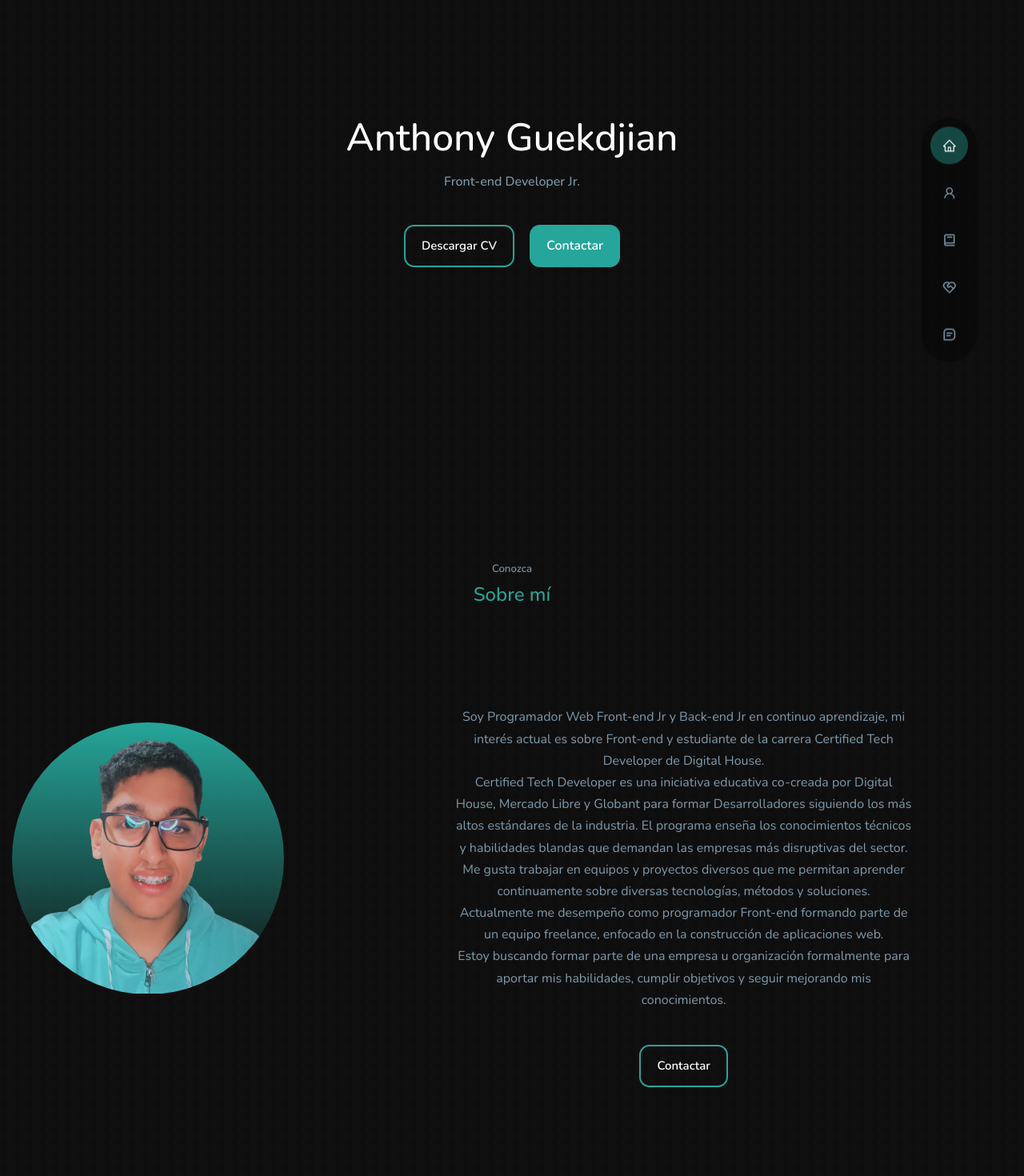
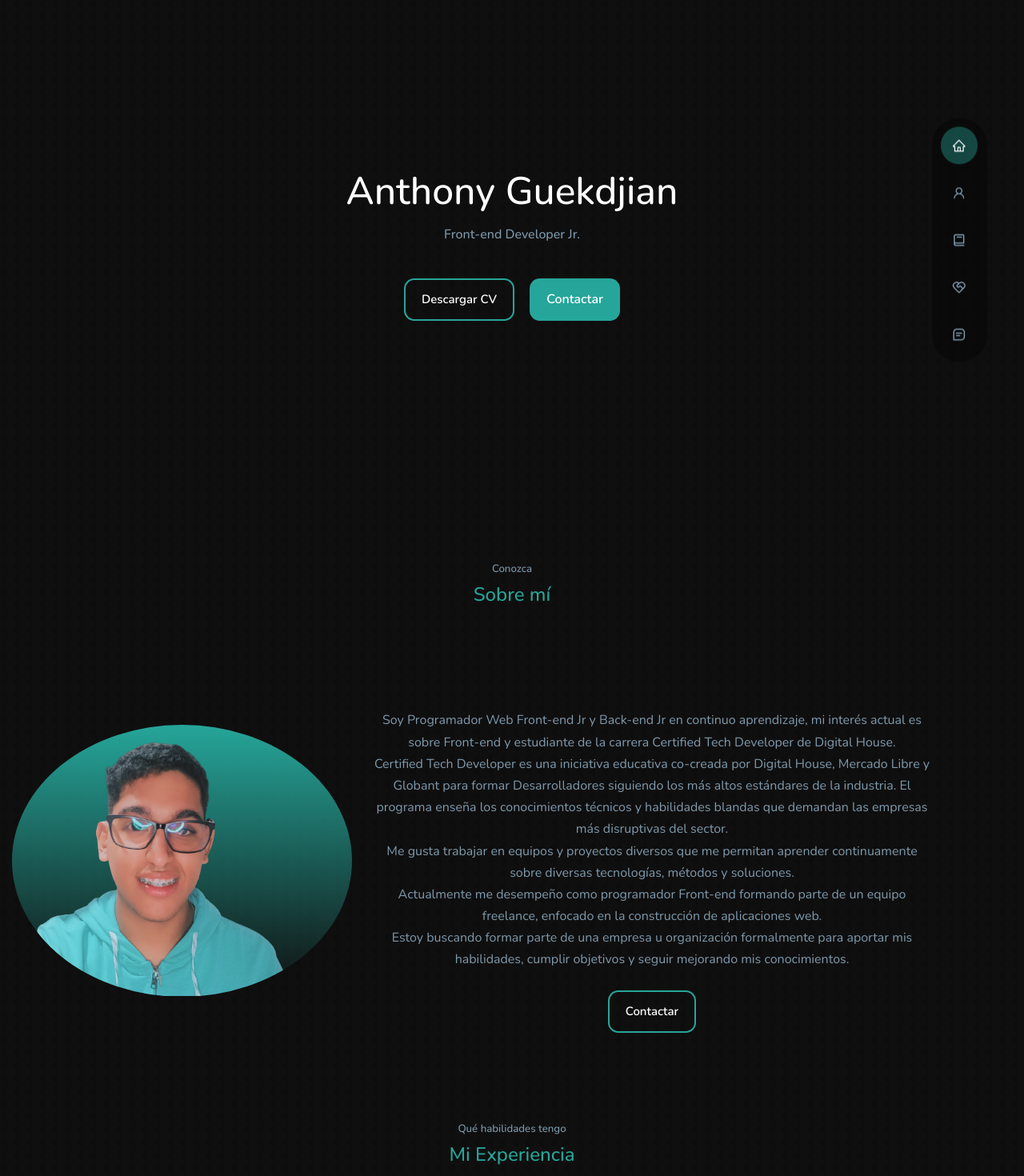
Before and after one commit to AGuekdjian/Portfolio, a React (Vite) app: page / in a window 1280 px wide. Shown: the part 100-1570 px from the top of the page at 80% size. Built offline with nearby package versions, Linux system fonts and the light colour scheme.

Commit message:
Se modifican estilos para diferentes dispositivos

```diff
--- a/src/components/about/About.jsx
+++ b/src/components/about/About.jsx
@@ -4,7 +4,7 @@ import ME from '/me-about.png'
 
 const About = () => {
     return (
-        <section id='about'>
+        <section id='about' className='section-about-fix'>
             <h5>Conozca</h5>
             <h2>Sobre mí</h2>
             <div className='container about__container'>
--- a/src/components/about/about.css
+++ b/src/components/about/about.css
@@ -38,39 +38,28 @@
     margin: 1.5rem 0;
 }
 
-
-
-
-/* =============  MEDIA QUERIES (MEDIUM DEVICES)  =============*/
-@media screen and (min-width: 1024px) {
-    .about__container {
-        grid-template-columns: repeat(2, 1fr);
-        gap: 2.8rem;
-        padding-left: 0;
-    }
-
+/* =============  MEDIA QUERIES (SMALL DEVICES)  =============*/
+@media screen and (min-width: 425px) {
     .about__me {
-        width: 100%;
-        margin: 2rem auto 4rem;
-    }
-
-    .about__content p {
-        margin: 1rem 0 1.5rem;
+        margin-left: 45px;
     }
 }
 
-/* =============  MEDIA QUERIES (SMALL DEVICES)  =============*/
+/* =============  MEDIA QUERIES (MEDIUM DEVICES)  =============*/
 @media screen and (min-width: 600px) {
     .about__container {
-        width: 100%;
         display: grid;
-        grid-template-columns: 37% 50%;
+        grid-template-rows: 30% 50%;
+        grid-template-columns: 8% 80% 9%;
         gap: 2%;
-        padding-left: 110px;
+    }
+
+    .section-about-fix {
+        margin-bottom: 350px;
     }
 
     .about__content {
-        margin-top: 40px;
+        margin-top: 360px;
     }
 
     .about__me {
@@ -83,8 +72,7 @@
         display: grid;
         place-items: center;
         backdrop-filter: blur(2px);
-        top: 60px;
-        right: 155px;
+        left: 145px;
     }
 
     .img__about__me {
@@ -136,9 +124,51 @@
     }
 }
 
-/* =============  MEDIA QUERIES (SMALL DEVICES)  =============*/
-@media screen and (min-width: 425px) {
+/* =============  MEDIA QUERIES (LARGE DEVICES)  =============*/
+@media screen and (min-width: 1024px) {
+    .about__container {
+        display: grid;
+        grid-template-columns: 0;
+        grid-template-columns: 34% 56%;
+        grid-template-rows: 0;
+        gap: 2%;
+    }
+
+    .section-about-fix {
+        margin-bottom: -100px;
+    }
+
     .about__me {
-        margin-left: 45px;
+        width: 100%;
+        /* margin: 2rem auto 4rem; */
+        margin: 95px 0 0 0;
+        position: relative;
+        left: 0;
+    }
+
+    .about__content p {
+        margin: 1rem 0 1.5rem;
+    }
+
+    .about__content {
+        margin-top: 60px;
     }
 }
+
+/* =============  MEDIA QUERIES (LARGE DEVICES)  =============*/
+@media screen and (min-width: 1440px) {
+    .about__container {
+        display: grid;
+        grid-template-columns: 25% 64%;
+        gap: 2%;
+    }
+
+    .section-about-fix {
+        margin-bottom: -50px;
+    }
+
+    .about__me {
+        width: 100%;
+        margin: 47px 0 0 20px;
+    }
+}
--- a/src/components/contact/contact.css
+++ b/src/components/contact/contact.css
@@ -66,8 +66,9 @@ input {
 @media screen and (min-width: 600px) {
 
     .container.contact__container {
-        grid-template-columns: 30% 58%;
-        gap: 12%;
+        grid-template-columns: 38% 48%;
+        gap: 3%;
+        margin: 0 50% 0 1%;
     }
 
     .contact__option {
@@ -78,3 +79,28 @@ input {
         margin-top: -90px;
     }
 }
+
+/* =============  MEDIA QUERIES (LARGE DEVICES)  =============*/
+@media screen and (min-width: 1024px) {
+
+    .container.contact__container {
+        grid-template-columns: 28% 48%;
+        gap: 12%;
+        margin: 0 50% 0 1%;
+    }
+
+    .contact__option {
+        padding: 1.8rem;
+    }
+
+    .contact-fix-desktop {
+        margin-top: -327px;
+    }
+}
+
+/* =============  MEDIA QUERIES (LARGE DEVICES)  =============*/
+@media screen and (min-width: 1440px) {
+    .contact-fix-desktop {
+        margin-top: -127px;
+    }
+}
--- a/src/components/experience/experience.css
+++ b/src/components/experience/experience.css
@@ -68,5 +68,7 @@
 
 /* =============  MEDIA QUERIES (MEDIUM DEVICES)  =============*/
 @media screen and (min-width: 1024px) {
-
+    .section-fix {
+        margin-top: 0px;
+    }
 }
--- a/src/components/footer/footer.css
+++ b/src/components/footer/footer.css
@@ -14,7 +14,7 @@ footer {
 .list {
     display: flex;
     position: relative;
-    top: 20px;
+    top: 0px;
 }
 
 .list li a {
@@ -41,6 +41,7 @@ footer {
 .copyright {
     padding: 12px 8px;
     text-align: center;
+    margin-top: 14px;
 }
 
 .copyright p {
@@ -52,4 +53,12 @@ footer {
     footer {
         margin-top: -40px;
     }
+
+    .list {
+        top: 20px;
+    }
+
+    .copyright {
+        margin-top: 0px;
+    }
 }
--- a/src/components/header/header.css
+++ b/src/components/header/header.css
@@ -1,6 +1,5 @@
 header {
     height: 100vh;
-    padding-top: 7rem;
     overflow: hidden;
 }
 
@@ -8,15 +7,14 @@ header {
     display: none;
 }
 
-.header__content {
-    position: relative;
-    top: 120px;
-}
-
 .header__container {
     text-align: center;
     height: 100%;
     position: relative;
+    display: flex;
+    flex-direction: column;
+    align-items: center;
+    justify-content: center;
 }
 
 .size-fix {
--- a/src/components/nav/nav.css
+++ b/src/components/nav/nav.css
@@ -51,3 +51,11 @@ nav a.active {
         left: 90%;
     }
 }
+
+/* =============  MEDIA QUERIES (LARGE DEVICES)  =============*/
+@media screen and (min-width: 1024px) {
+    nav {
+        right: 2rem;
+        left: 91%;
+    }
+}
--- a/src/components/portfolio/portfolio.css
+++ b/src/components/portfolio/portfolio.css
@@ -49,7 +49,7 @@
 /* =============  MEDIA QUERIES (MEDIUM DEVICES)  =============*/
 @media screen and (min-width: 600px) {
     .portfolio__container {
-        grid-template-columns: repeat(2, 50%);
+        grid-template-columns: repeat(2, 40%);
         gap: 1.2rem;
     }
 
@@ -61,7 +61,11 @@
 /* =============  MEDIA QUERIES (SMALL DEVICES)  =============*/
 @media screen and (min-width: 1024px) {
     .portfolio__container {
-        grid-template-columns: repeat(4, 20%);
+        grid-template-columns: repeat(2, 40%);
         gap: 2rem;
     }
+
+    .portfolio-fix-desktop {
+        margin-top: -300px;
+    }
 }
--- a/src/components/services/services.css
+++ b/src/components/services/services.css
@@ -61,3 +61,16 @@
         width: 80%;
     }
 }
+
+@media screen and (min-width: 1024px) {
+    .section-fix-desktop {
+        margin-top: 230px;
+    }
+}
+
+@media screen and (min-width: 1440px) {
+    .section-fix-desktop {
+        margin-top: 430px;
+        margin-bottom: 150px;
+    }
+}
--- a/src/components/testimonials/testimonials.css
+++ b/src/components/testimonials/testimonials.css
@@ -52,4 +52,30 @@
     .service-fix-desktop {
         margin-top: 220px;
     }
+
+    .container.testimonials__container {
+        width: 80%;
+    }
 }
+
+/* =============  MEDIA QUERIES (LARGE DEVICES)  =============*/
+@media screen and (min-width: 1024px) {
+    .service-fix-desktop {
+        margin-top: 100px;
+    }
+
+    .container.testimonials__container {
+        width: 80%;
+    }
+}
+
+/* =============  MEDIA QUERIES (LARGE DEVICES)  =============*/
+@media screen and (min-width: 1440px) {
+    .service-fix-desktop {
+        margin-top: 500px;
+    }
+
+    .container.testimonials__container {
+        width: 80%;
+    }
+}
```
